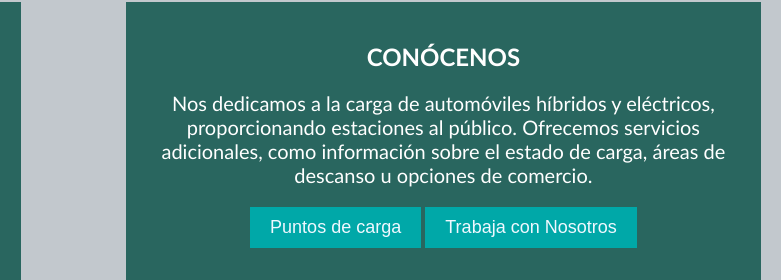
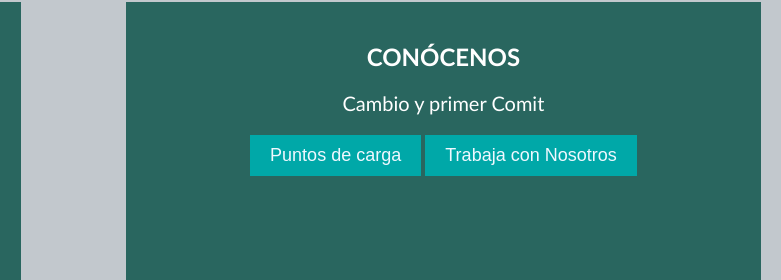
Before and after one commit to dannalopezch/DESARROLLO-DE-INTERFACES, a plain HTML site: page index.html in a window 1280 px wide. Shown: the part 531-811 px from the top of the page, 499-1280 px from the left. Drawn offline with Linux system fonts and the light colour scheme.

Commit message:
1 Cambio Index

```diff
--- a/index.html
+++ b/index.html
@@ -48,8 +48,7 @@
             <div class="rightMain">
                 <h2>CONÓCENOS</h2>
                 <p>
-                    Nos dedicamos a la carga de automóviles híbridos y eléctricos, proporcionando estaciones al público.
-                    Ofrecemos servicios adicionales, como información sobre el estado de carga, áreas de descanso u opciones de comercio.
+                    Cambio y primer Comit
                 </p>
                 <div class="buttonsSection">
                     <button class="btnMain">Puntos de carga</button>
```
